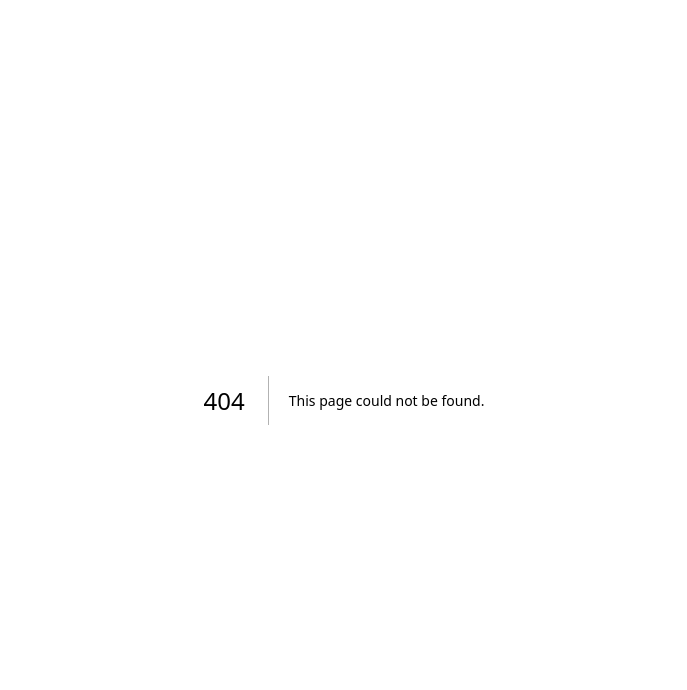
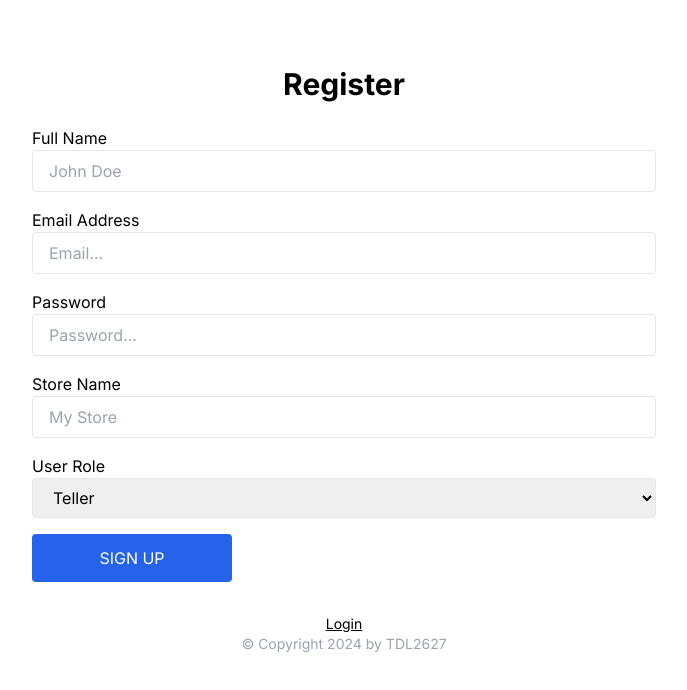
Before and after one commit to TDL2627/Basic-Commerce-Front-End, a Next.js app: page /pages/register in a window 1280 px wide. Before the commit this address had no page. Shown: the top 690 px of the page, without its empty margins (296-983 px from the left). Built offline with nearby package versions, Linux system fonts and the light colour scheme.

Commit message:
added basic routes

```diff
--- /dev/null
+++ b/src/app/pages/dashboard/page.tsx
@@ -0,0 +1,9 @@
+"use client";
+
+export default function Dashboard() {
+    return (
+      <div className=" w-full min-h-screen flex justify-center items-center bg-black text-white">
+       <h1 className="text-5xl">Dashboard</h1>
+      </div>
+    );
+  }
--- /dev/null
+++ b/src/app/pages/login/page.tsx
@@ -0,0 +1,64 @@
+"use client";
+
+import React, { FormEventHandler, useState } from "react";
+import { useRouter } from "next/navigation";
+import Link from "next/link";
+
+export default function Login() {
+  const [email, setEmail] = useState<string>("");
+  const [password, setPassword] = useState<string>("");
+  const router = useRouter();
+
+  const handleSubmit: FormEventHandler<HTMLFormElement> = (e) => {
+    e.preventDefault();
+    // LoginUser(email, password, router);
+  };
+
+  return (
+    <main className="w-full h-[90vh] flex items-center justify-center flex-col px-4">
+      <h2 className="text-3xl font-bold mb-6">Sign in </h2>
+      <form
+        className="flex flex-col md:w-1/2 w-full mb-8"
+        onSubmit={handleSubmit}
+      >
+        <label htmlFor="email">Email Address</label>
+        <input
+          type="email"
+          name="email"
+          id="email"
+          className="border-[1px] py-2 px-4 rounded mb-4"
+          required
+          value={email}
+          onChange={(e) => setEmail(e.target.value)}
+          placeholder="Email..."
+        />
+        <label htmlFor="password">Password</label>
+        <input
+          type="password"
+          name="password"
+          id="password"
+          required
+          className="border-[1px] py-2 px-4 rounded  mb-4"
+          value={password}
+          onChange={(e) => setPassword(e.target.value)}
+          placeholder="Password..."
+        />
+        <button
+          type="submit"
+          className="p-3 bg-blue-600 hover:bg-blue-800 text-white md:w-[200px] w-full rounded"
+        >
+          LOG IN
+        </button>
+      </form>
+      <Link
+        className="text-black  text-center text-sm underline"
+        href="/register"
+      >
+        Register
+      </Link>
+      <p className="text-gray-400 text-center text-sm">
+        &copy; Copyright {new Date().getFullYear()} by TDL2627
+      </p>
+    </main>
+  );
+}
--- /dev/null
+++ b/src/app/pages/register/page.tsx
@@ -0,0 +1,99 @@
+"use client";
+
+import React, { FormEventHandler, useState } from "react";
+import { useRouter } from "next/navigation";
+import Link from "next/link";
+
+export default function Register() {
+  const [email, setEmail] = useState("");
+  const [password, setPassword] = useState("");
+  const [name, setName] = useState("");
+  const [store, setStore] = useState("");
+  const [role, setRole] = useState<any>("teller"); // Set a default role
+  const router = useRouter();
+
+  const handleSubmit = (e: any) => {
+    e.preventDefault();
+    // SignUpUser(email, password, store, name, role, router);
+  };
+
+  return (
+    <main className="w-full h-[90vh] flex items-center justify-center flex-col px-4">
+      <h2 className="text-3xl font-bold mb-6">Register</h2>
+      <form className="flex flex-col md:w-1/2 w-full mb-8" onSubmit={handleSubmit}>
+        <label htmlFor="name">Full Name</label>
+        <input
+          type="text"
+          name="name"
+          id="name"
+          className="border-[1px] py-2 px-4 rounded mb-4"
+          required
+          value={name}
+          onChange={(e) => setName(e.target.value)}
+          placeholder="John Doe"
+        />
+
+        <label htmlFor="email">Email Address</label>
+        <input
+          type="email"
+          name="email"
+          id="email"
+          className="border-[1px] py-2 px-4 rounded mb-4"
+          required
+          value={email}
+          onChange={(e) => setEmail(e.target.value)}
+          placeholder="Email..."
+        />
+
+        <label htmlFor="password">Password</label>
+        <input
+          type="password"
+          name="password"
+          id="password"
+          required
+          className="border-[1px] py-2 px-4 rounded mb-4"
+          value={password}
+          onChange={(e) => setPassword(e.target.value)}
+          placeholder="Password..."
+        />
+
+        <label htmlFor="store">Store Name</label>
+        <input
+          type="text"
+          name="store"
+          id="store"
+          className="border-[1px] py-2 px-4 rounded mb-4"
+          required
+          value={store}
+          onChange={(e) => setStore(e.target.value)}
+          placeholder="My Store"
+        />
+
+        <label htmlFor="role">User Role</label>
+        <select
+          name="role"
+          id="role"
+          className="border-[1px] py-2 px-4 rounded mb-4"
+          value={role}
+          onChange={(e) => setRole(e.target.value)}
+        >
+          <option value="teller">Teller</option>
+          <option value="owner">Owner</option>
+        </select>
+
+        <button
+          type="submit"
+          className="p-3 bg-blue-600 hover:bg-blue-800 text-white md:w-[200px] w-full rounded"
+        >
+          SIGN UP
+        </button>
+      </form>
+      <Link className="text-black text-center text-sm underline" href="/login">
+        Login
+      </Link>
+      <p className="text-gray-400 text-center text-sm">
+        &copy; Copyright {new Date().getFullYear()} by TDL2627
+      </p>
+    </main>
+  );
+}
```
